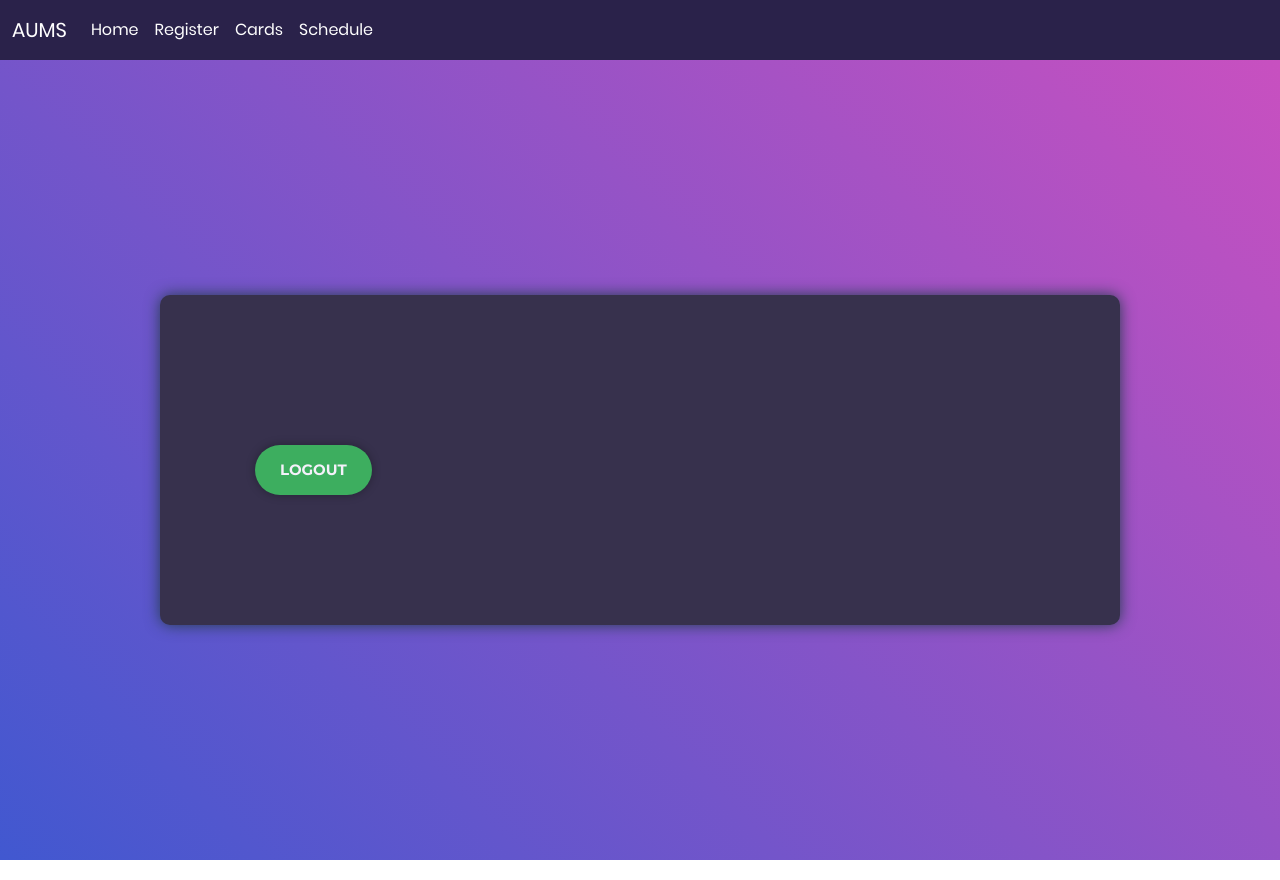
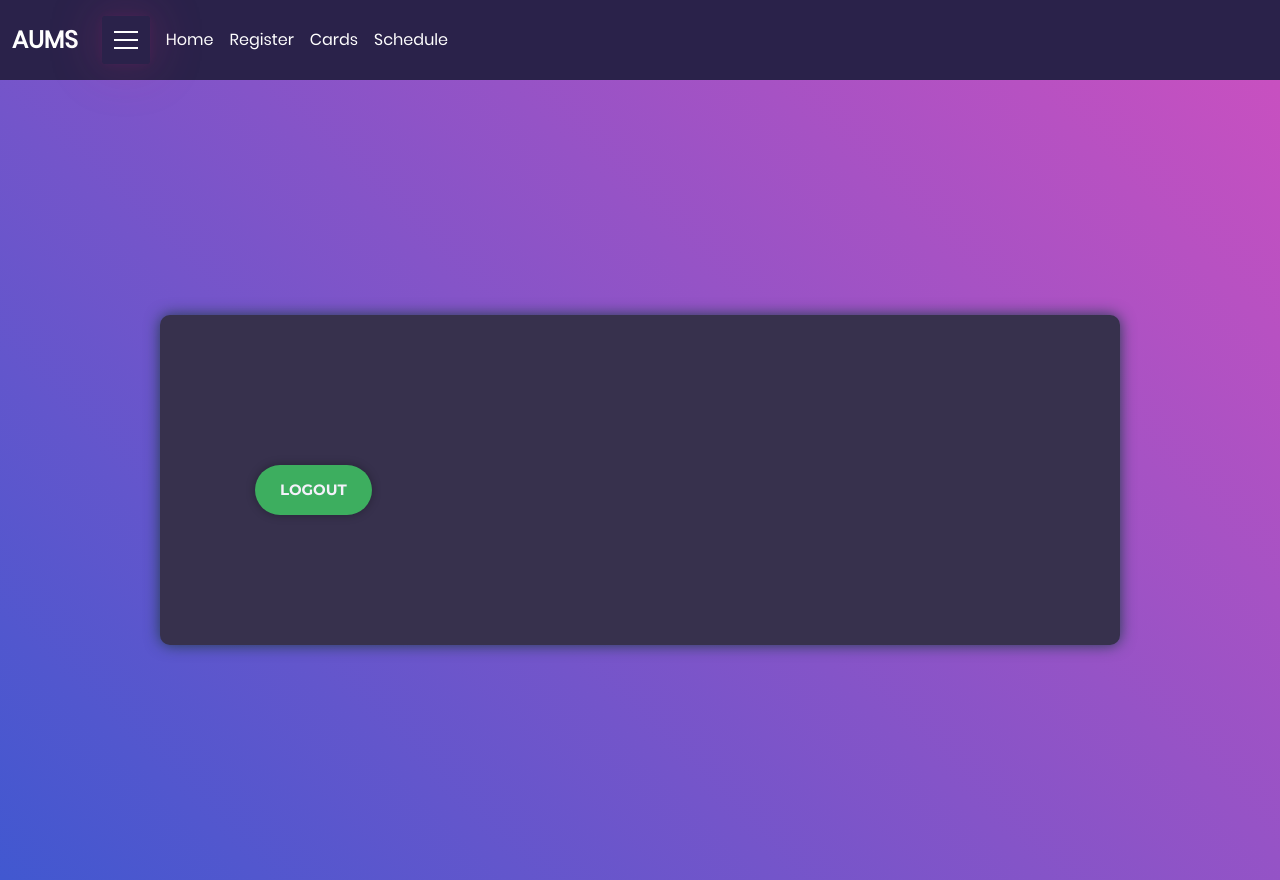
Before and after one commit to 2022-2023-nappali-vizsgaremek/AUMS, a Vue app in the folder frontend/: page / in a window 1280 px wide. Built offline with nearby package versions, Linux system fonts and the light colour scheme; sample sign-in values are in the browser's storage.

Commit message:
Modal, navigation design change

```diff
--- a/frontend/src/components/Cards.vue
+++ b/frontend/src/components/Cards.vue
@@ -59,8 +59,8 @@
     </div>
   </div>
 
-  <div v-if="showModifyCardModal" class="modal" tabindex="-1">
-    <div class="modal-dialog">
+  <div v-show="showModifyCardModal" class="modal" tabindex="-1">
+    <div class="modal-dialog modal-dialog-centered modal-lg">
       <div class="modal-content">
         <div class="modal-header">
           <h5 class="modal-title">Modify Card</h5>
@@ -83,7 +83,8 @@
   </div>
 
   <!-- Connect Modal -->
-  <div v-if="showConnectModal" class="modal" tabindex="-1">
+  <transition name="fade">
+  <div v-show="showConnectModal" class="modal" tabindex="-1">
     <div class="modal-dialog">
       <div class="modal-content">
         <div class="modal-header">
@@ -110,6 +111,7 @@
       </div>
     </div>
   </div>
+</transition>
 
 </template>
 <script>
@@ -314,7 +316,7 @@ watchEffect(() => {
   display: flex;
   justify-content: center;
   align-items: center;
-  z-index: 9999;
+  z-index: 9999; /* Increase the z-index value */
 }
 .alert{
   border-radius: 2rem;
@@ -343,4 +345,12 @@ watchEffect(() => {
 .card p{
   color:#fff;
 }
+
+.fade-enter-active, .fade-leave-active {
+  transition: opacity 0.3s;
+}
+
+.fade-enter-from, .fade-leave-to {
+  opacity: 0;
+}
 </style>
--- a/frontend/src/components/Navigation.vue
+++ b/frontend/src/components/Navigation.vue
@@ -2,15 +2,28 @@
 <nav class="navbar navbar-expand-lg sticky-top">
       <div class="container-fluid">
         <a class="navbar-brand text-white" href="/login">AUMS</a>
-        <button type="button" class="navbar-toggler" data-bs-toggle="collapse" data-bs-target="#navbarCollapse">
-          <span class="navbar-toggler-icon"></span>
+        <!--<button type="button" class="navbar-toggler" data-bs-toggle="collapse" data-bs-target="#navbarCollapse" @click="toggleActive">
         </button>
+        -->
+        <div class="navicon">
+          <label class="burger burger1" for="burger1" @click="closeNavbarWithBurger">
+            <input class="hidden" id="burger1" type="checkbox" data-bs-toggle="collapse" data-bs-target="#navbarCollapse" v-model="burgerChecked"/><span></span>
+          </label>
+        </div>
         <div class="collapse navbar-collapse" id="navbarCollapse">
           <div class="navbar-nav">
-            <router-link class="nav-link text-white" to="/login" :class="{ 'router-link-active': currentRoute.value === '/login' } "><span data-bs-target="#navbarCollapse.show" data-bs-toggle="collapse">Home</span></router-link>
-            <router-link class="nav-link text-white" to="/register" :class="{ 'router-link-active': currentRoute.value === '/register' }" v-if="isAuthenticated"><span data-bs-target="#navbarCollapse.show" data-bs-toggle="collapse">Register</span></router-link>
-            <router-link class="nav-link text-white" to="/cards" :class="{ 'router-link-active': currentRoute.value === '/cards' }" v-if="isAuthenticated"><span data-bs-target="#navbarCollapse.show" data-bs-toggle="collapse">Cards</span></router-link>
-            <router-link class="nav-link text-white" to="/schedule" :class="{ 'router-link-active': currentRoute.value === '/schedule' }" v-if="isAuthenticated"><span data-bs-target="#navbarCollapse.show" data-bs-toggle="collapse">Schedule</span></router-link>
+            <router-link class="nav-link text-white" to="/login" :class="{ 'router-link-active': currentRoute.value === '/login' } " @click="closeNavbar">
+              <span>Home</span>
+            </router-link>
+            <router-link class="nav-link text-white" to="/register" :class="{ 'router-link-active': currentRoute.value === '/register' }" @click="closeNavbar" v-if="isAuthenticated">
+              <span>Register</span>
+            </router-link>
+            <router-link class="nav-link text-white" to="/cards" :class="{ 'router-link-active': currentRoute.value === '/cards' }" @click="closeNavbar" v-if="isAuthenticated">
+              <span>Cards</span>
+            </router-link>
+            <router-link class="nav-link text-white" to="/schedule" :class="{ 'router-link-active': currentRoute.value === '/schedule' }" @click="closeNavbar" v-if="isAuthenticated">
+              <span>Schedule</span>
+            </router-link>
           </div>
         </div>
       </div>
@@ -18,14 +31,42 @@
 </template>
 
 <script setup>
-  import { computed } from 'vue'
+  import { Collapse } from '../../node_modules/bootstrap/dist/js/bootstrap.esm.min.js'
+  import { ref, computed} from 'vue'
   import { useRoute } from 'vue-router'
 
   const currentRoute = useRoute()
+  const burgerChecked = ref(false)
 
   const isAuthenticated = computed(() => {
     return localStorage.getItem('access_token') !== null
   })
+
+  const closeNavbar = () => {
+    const navbarCollapseElement = document.getElementById('navbarCollapse');
+    const collapseInstance = new Collapse(navbarCollapseElement);
+    if(navbarCollapseElement.classList.contains('show')) {
+      collapseInstance.hide();
+    } else {
+      collapseInstance.show();
+    }
+
+    console.log(navbarCollapseElement);
+    setTimeout(() => {
+      burgerChecked.value = false;
+    }, 10);
+  };
+
+  const closeNavbarWithBurger = () => {
+    const navbarCollapseElement = document.getElementById('navbarCollapse');
+    const collapseInstance = new Collapse(navbarCollapseElement);
+
+    if(navbarCollapseElement.classList.contains('show')) {
+      collapseInstance.hide();
+    } else {
+      collapseInstance.show();
+    }
+  };
   </script>
 
 <style scoped>
@@ -39,4 +80,73 @@
       background-color: #2a224a;
       color: #d9d4e1;
   }
+  .navbar-brand {
+      font-weight: bold;
+      font-size: 1.5rem;
+  }
+
+  .hidden {
+    visibility: hidden;
+    position: absolute;
+    width: 0;
+    height: 0;
+  }
+  .burger {
+    display: block;
+    position: relative;
+    width: 3rem;
+    height: 3rem;
+    border-radius: 3px;
+    box-shadow: 0 0 4.1666666667vw rgba(214, 51, 132, 0.25), 0 0 0.8333333333vw rgba(214, 51, 132, 0.1);
+    margin: 0.5rem;
+  }
+  .burger span {
+    -webkit-user-select: none;
+      -moz-user-select: none;
+        -ms-user-select: none;
+            user-select: none;
+    position: absolute;
+    margin: 0.0625rem auto 0.525rem -0.75rem;
+    text-indent: -999em;
+    top: 50%;
+    left: 50%;
+    margin-top: -0.0625rem;
+    cursor: pointer;
+  }
+  .burger span, .burger span:before, .burger span:after {
+    display: block;
+    width: 1.5rem;
+    height: 0.125rem;
+    background-color: #fff;
+    transition: 0.3s;
+    opacity: 1;
+  }
+  .burger span:before, .burger span:after {
+    position: absolute;
+    content: "";
+  }
+  .burger span:before {
+    top: -0.525rem;
+  }
+  .burger span:after {
+    top: 0.525rem;
+  }
+
+  .navicon {
+    display: flex;
+  }
+
+  .burger1 input:checked + span:before, .burger1 input:checked + span:after {
+    top: 0px;
+    margin-top: -0.5875rem;
+  }
+  .burger1 input:checked + span {
+    background-color: transparent;
+  }
+  .burger1 input:checked + span:before {
+    transform: translateY(0.525rem) rotate(45deg);
+  }
+  .burger1 input:checked + span:after {
+    transform: translateY(0.525rem) rotate(-45deg);
+  }
 </style>
```
Lines whose indentation alone changed are shown as unchanged.
